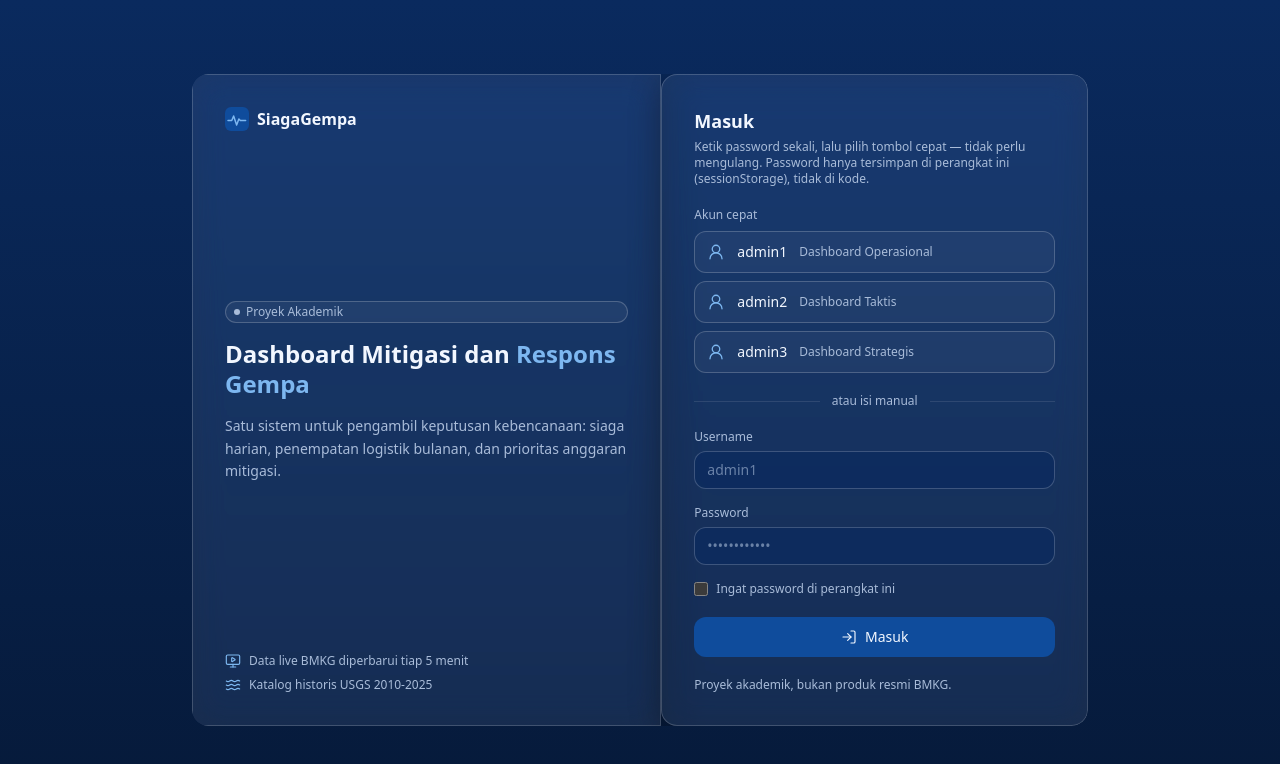
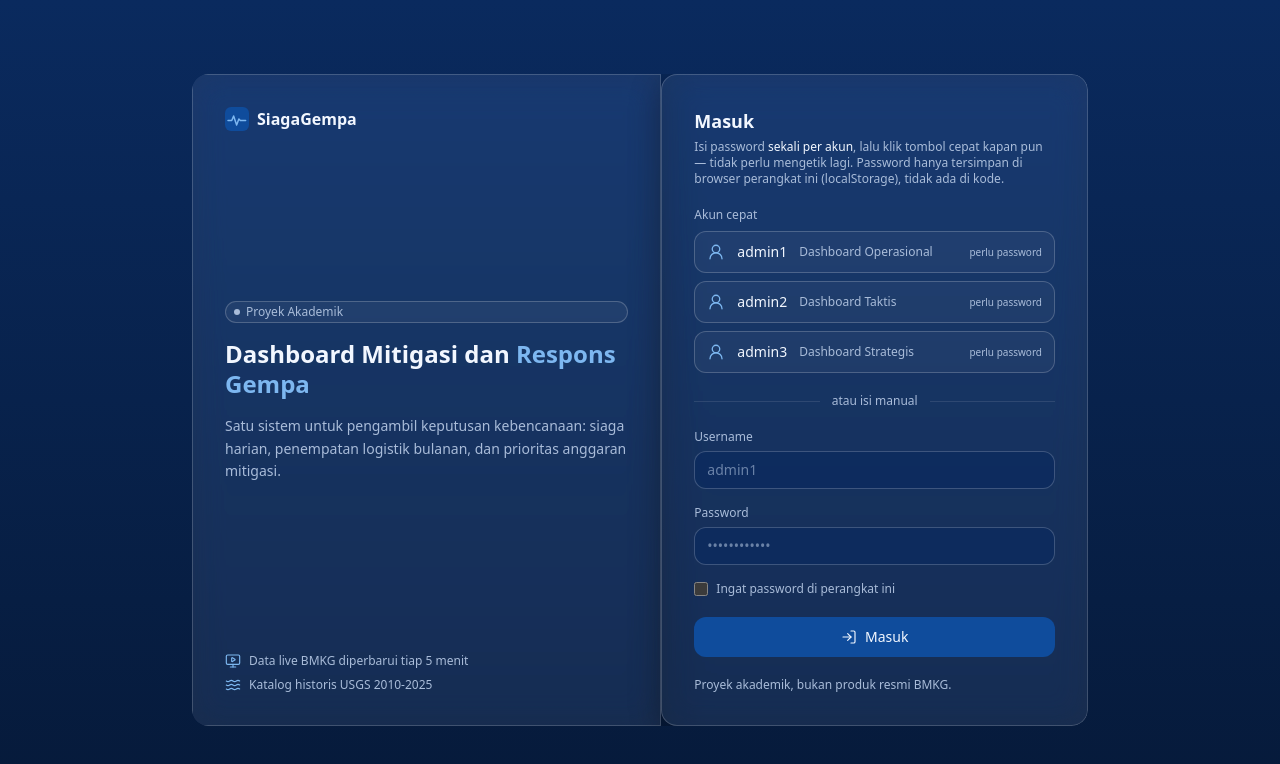
Before and after one commit to RezaNrjaman/SiagaGempa, a React (Vite) app: page /login in a window 1280 px wide. Shown: the top 764 px of the page. Built offline with nearby package versions, Linux system fonts and the light colour scheme; no server answers.

Commit message:
Login: ingat password per akun (admin1/2/3) + indikator 1 klik

```diff
--- a/src/pages/Login.jsx
+++ b/src/pages/Login.jsx
@@ -9,48 +9,58 @@ import { ROLES } from '@/config'
 import { useAuth } from '@/context/AuthContext'
 
 /*
- * [Patch PRD §5.1 oleh pemilik — app single-user]: kredensial pengingat
- * password disimpan di localStorage per perangkat supaya tidak diketik ulang
- * setiap membuka browser. Token sesi Supabase tetap di sessionStorage.
+ * [Patch PRD §5.1 oleh pemilik — app single-user]: password pengingat disimpan
+ * di localStorage PER AKUN (`sg.pw.<username>`) supaya tombol cepat tiap
+ * dashboard cukup sekali klik meski password tiap akun berbeda. Token sesi
+ * Supabase tetap di sessionStorage; tidak ada kredensial di kode/repo.
  */
-const REMEMBER_KEY = 'sg.pw.remember'
+const REMEMBER_PREFIX = 'sg.pw.'
 
-/* Tiga akun tunggal yang diberikan pengelola; password kini ditetapkan pengguna. */
+/* Tiga akun tunggal yang diberikan pengelola; password ditetapkan pengelola. */
 const QUICK_ACCOUNTS = [
   { username: 'admin1', label: 'admin1', hint: 'Dashboard Operasional' },
   { username: 'admin2', label: 'admin2', hint: 'Dashboard Taktis' },
   { username: 'admin3', label: 'admin3', hint: 'Dashboard Strategis' },
 ]
 
-function readRemembered() {
+function readRemembered(user) {
   try {
-    return localStorage.getItem(REMEMBER_KEY) ?? ''
+    return localStorage.getItem(`${REMEMBER_PREFIX}${user}`) ?? ''
   } catch {
     return ''
   }
+}
+
+function anyRemembered() {
+  return QUICK_ACCOUNTS.some((account) => readRemembered(account.username) !== '')
 }
 
 export default function Login() {
   const { session, login, error } = useAuth()
   const [username, setUsername] = useState('')
   const [password, setPassword] = useState('')
-  const [remember, setRemember] = useState(readRemembered() !== '')
+  const [remember, setRemember] = useState(anyRemembered)
   const [submitting, setSubmitting] = useState(false)
   const [quickError, setQuickError] = useState(null)
 
   /* AUTH-07: sudah login membuka /login diarahkan ke beranda role. */
   if (session) return <Navigate to={ROLES[session.role]?.path ?? '/'} replace />
 
-  const handleLogin = async (user, pass) => {
+  const handleLogin = async (user, pass, { silent = false } = {}) => {
     setSubmitting(true)
+    setQuickError(null)
+    const key = `${REMEMBER_PREFIX}${user}`
     const ok = await login(user, pass)
-    if (ok && remember) {
-      localStorage.setItem(REMEMBER_KEY, pass)
-    } else if (!ok) {
-      setQuickError('Username atau password salah.')
-      localStorage.removeItem(REMEMBER_KEY)
+    if (ok) {
+      if (remember) localStorage.setItem(key, pass)
+      else localStorage.removeItem(key)
+    } else {
+      localStorage.removeItem(key)
+      if (!silent) setQuickError('Username atau password salah.')
+      else setQuickError(`Password akun ${user} belum tersimpan — isi manual sekali.`)
     }
     setSubmitting(false)
+    return ok
   }
 
   const handleSubmit = async (event) => {
@@ -58,15 +68,15 @@ export default function Login() {
     await handleLogin(username, password)
   }
 
-  /* Tombol cepat: password teringkat di perangkat → sekali klik langsung masuk. */
+  /* Tombol cepat: password akun ini sudah teringat → sekali klik langsung masuk. */
   const handleQuick = async (account) => {
-    const remembered = readRemembered()
+    const remembered = readRemembered(account.username)
     if (remembered) {
-      await handleLogin(account.username, remembered)
+      await handleLogin(account.username, remembered, { silent: true })
       return
     }
     setUsername(account.username)
-    setQuickError(null)
+    setQuickError(`Isi password ${account.username} sekali (centang "Ingat password"), berikutnya cukup klik.`)
   }
 
   return (
@@ -104,15 +114,18 @@ export default function Login() {
           <div>
             <h2 className="text-lg font-semibold text-text-1">Masuk</h2>
             <p className="mt-1 text-xs text-text-2">
-              Ketik password sekali, lalu pilih tombol cepat — tidak perlu mengulang. Password hanya
-              tersimpan di perangkat ini (sessionStorage), tidak di kode.
+              Isi password <span className="text-text-1">sekali per akun</span>, lalu klik tombol cepat
+              kapan pun — tidak perlu mengetik lagi. Password hanya tersimpan di browser perangkat ini
+              (localStorage), tidak ada di kode.
             </p>
           </div>
 
           {/* Akses cepat per akun */}
           <div className="flex flex-col gap-2">
             <p className="text-xs font-medium text-text-2">Akun cepat</p>
-            {QUICK_ACCOUNTS.map((account) => (
+            {QUICK_ACCOUNTS.map((account) => {
+              const ready = readRemembered(account.username) !== ''
+              return (
                 <button
                   key={account.username}
                   type="button"
@@ -123,8 +136,14 @@ export default function Login() {
                   <UserRound size={18} strokeWidth={1.75} className="text-brand-300" aria-hidden="true" />
                   <span className="text-sm font-medium text-text-1">{account.label}</span>
                   <span className="text-xs text-text-2">{account.hint}</span>
+                  <span
+                    className={`ml-auto text-[10px] font-medium ${ready ? 'text-ok' : 'text-text-2'}`}
+                  >
+                    {ready ? '1 klik' : 'perlu password'}
+                  </span>
                 </button>
-            ))}
+              )
+            })}
             {quickError ? (
               <p role="alert" className="rounded-control border border-danger/40 bg-danger/10 px-3 py-2 text-xs text-danger">
                 {quickError}
```
Lines whose indentation alone changed are shown as unchanged.
